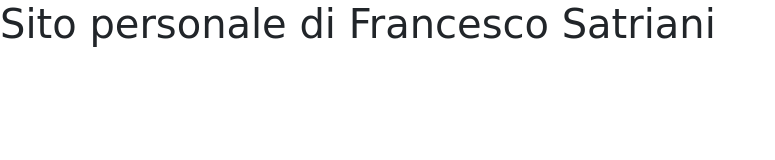
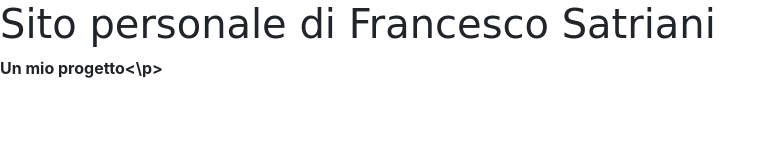
Before and after one commit to FrancescoSatriani/FrancescoSatriani.github.io, a plain HTML site: page index.html in a window 1280 px wide. Shown: the whole page, without its empty margins (0-775 px from the left). Drawn offline with nearby package versions, Linux system fonts and the light colour scheme; a web font is replaced by a local one.

Commit message:
Update index.html
Aggiunta link progetto

```diff
--- a/index.html
+++ b/index.html
@@ -6,5 +6,6 @@
   </head>
   <body>
     <h1>Sito personale di Francesco Satriani</h1>
+   <p><a href"http://progettobdweb.github.io">Un mio progetto<\p>
   </body>
 </html>
```
